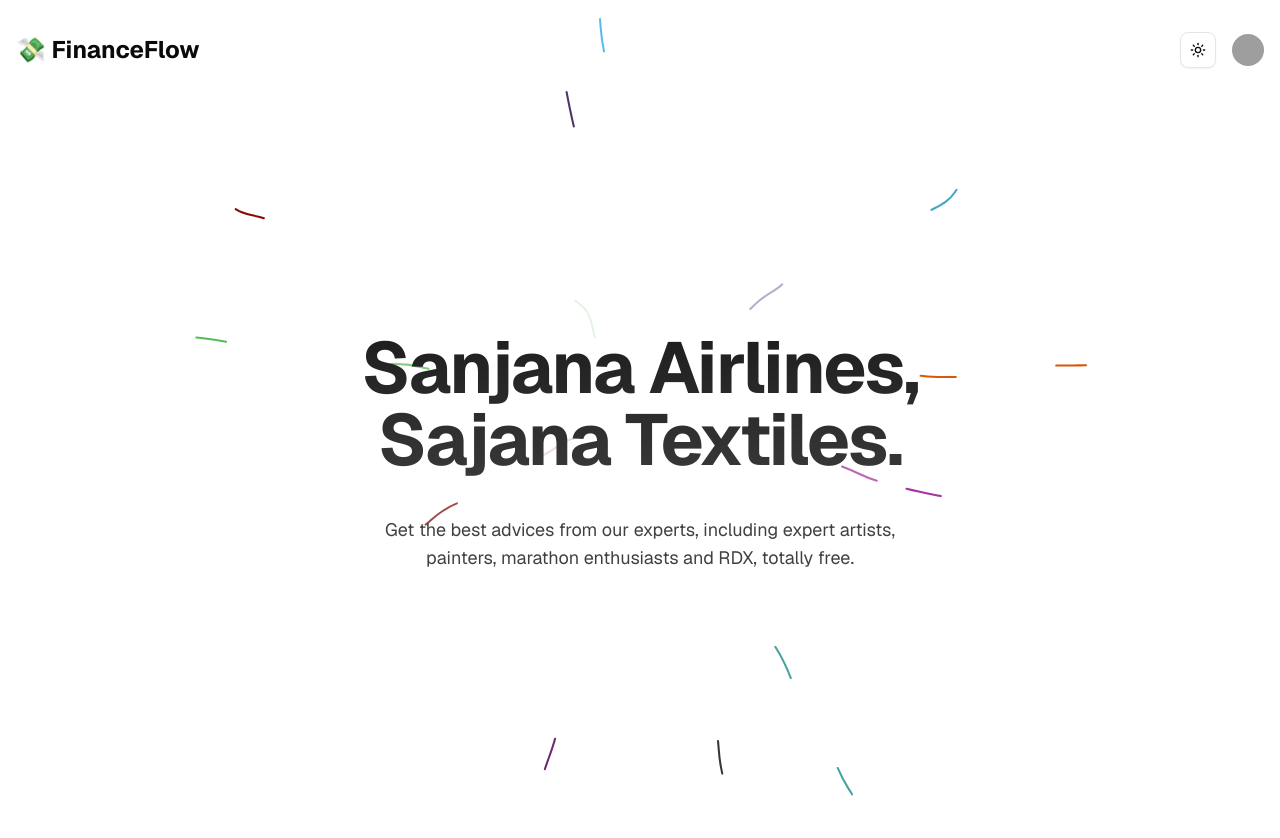
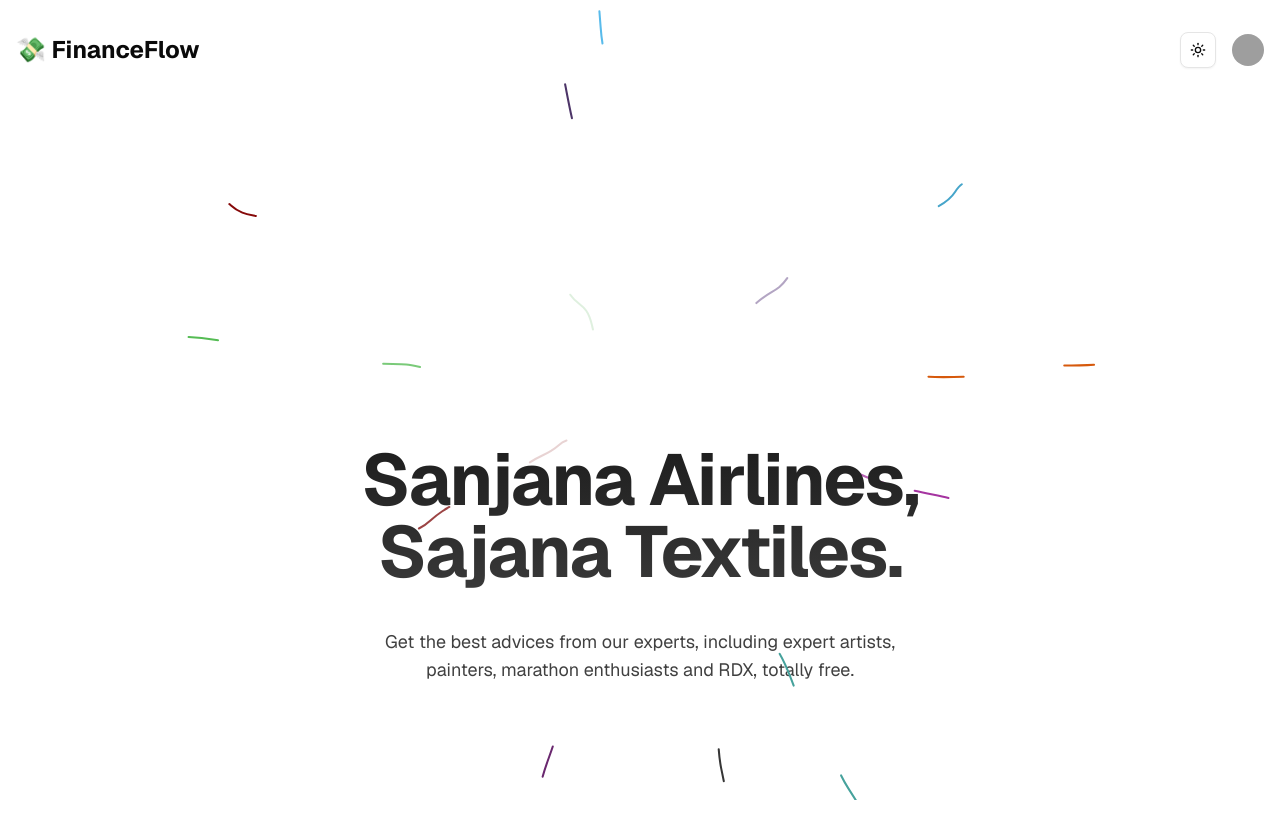
Before and after one commit to ibraSanusi/expensive-manager, a Next.js app: page / in a window 1280 px wide. Shown: the top 838 px of the page. Built offline with nearby package versions, Linux system fonts and the light colour scheme; grey boxes are pictures that could not be loaded.

Commit message:
fix: solucionado parcialmente  los saltos de estilo

```diff
--- a/app/globals.css
+++ b/app/globals.css
@@ -171,4 +171,11 @@
   body {
     @apply bg-background text-foreground;
   }
+  html {
+    overflow-y: scroll;
+  }
 }
+
+body {
+   padding-top: 7rem !important;
+}
```
